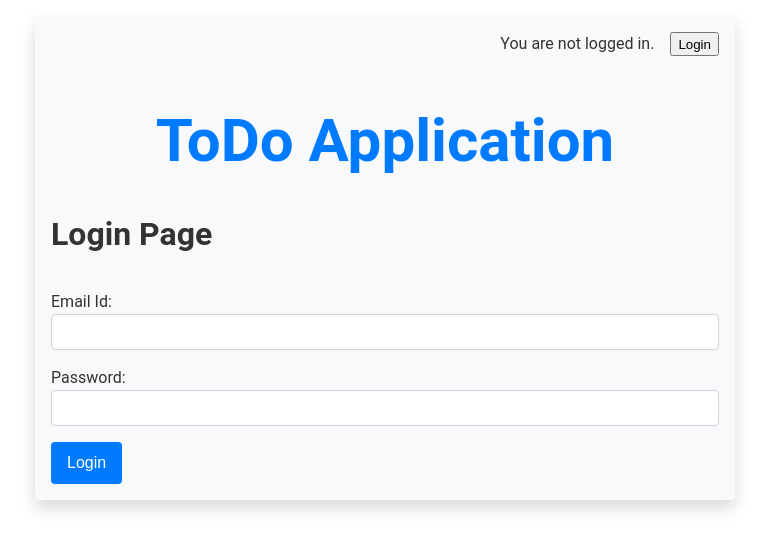
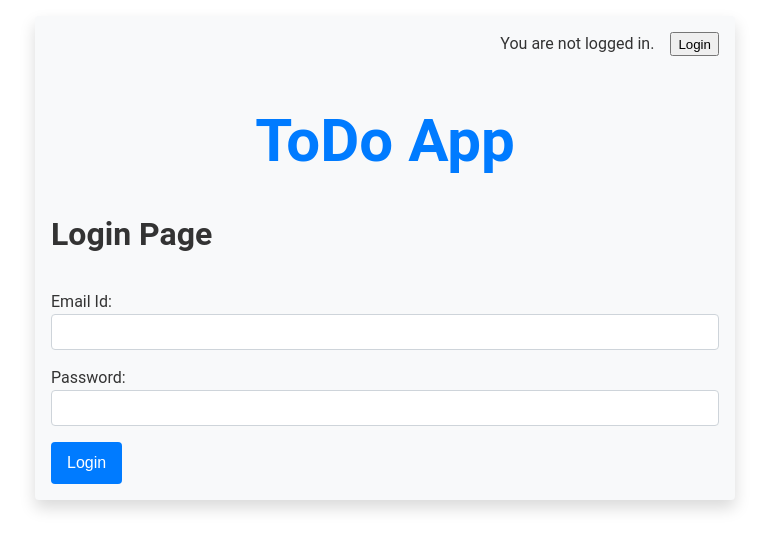
Before and after one commit to SiddharthM243/ToDo-Application, a React (Create React App) app: page /login in a window 1280 px wide. Shown: the top 550 px of the page, without its empty margins (255-1024 px from the left). Built offline with nearby package versions, Linux system fonts and the light colour scheme.

Commit message:
Title has been changed

```diff
--- a/src/components/Layout.js
+++ b/src/components/Layout.js
@@ -7,7 +7,7 @@ const Layout = () => {
     <div className='main-container'>
       <AuthStatus />
       <header className="app-title">
-        <h2>ToDo Application</h2>
+        <h2>ToDo App</h2>
       </header>
 
       <Outlet />
```
Also changed, not shown: 5 other files (tests, documents, lock files or other folders).
